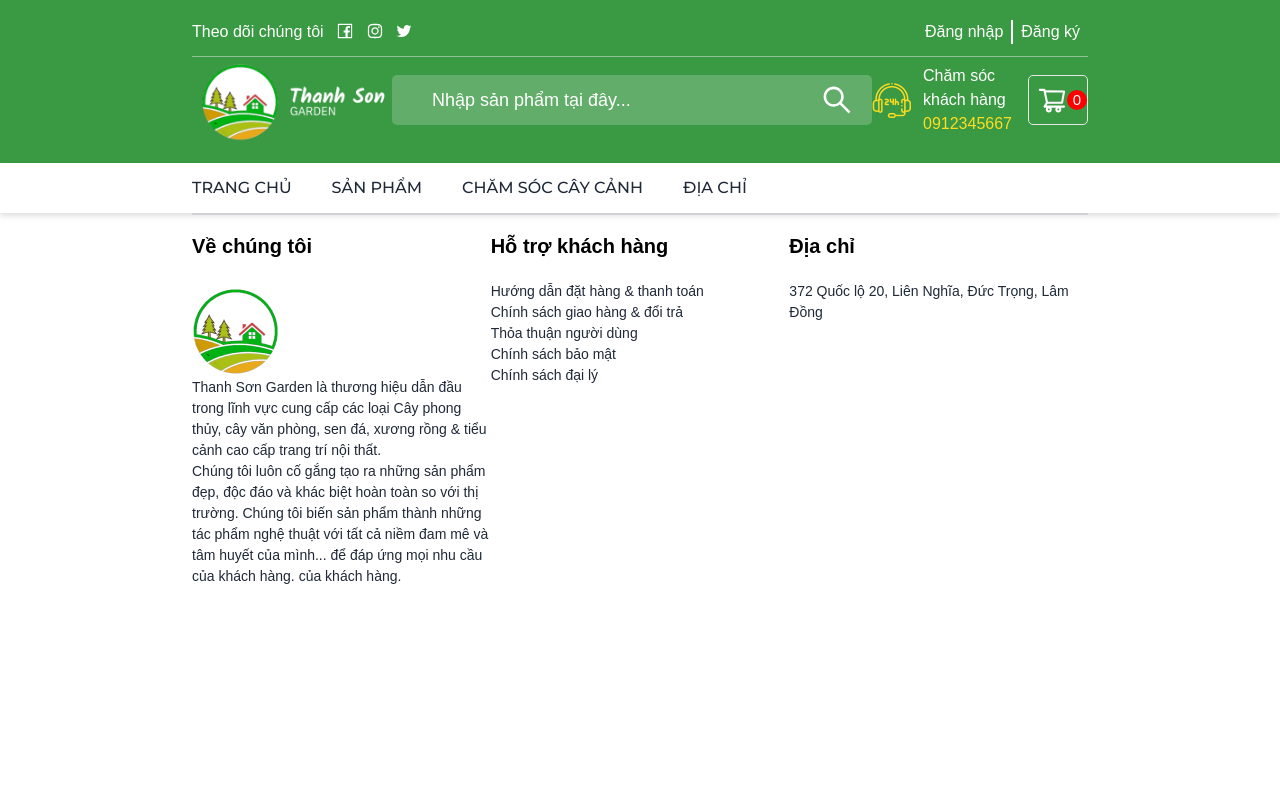
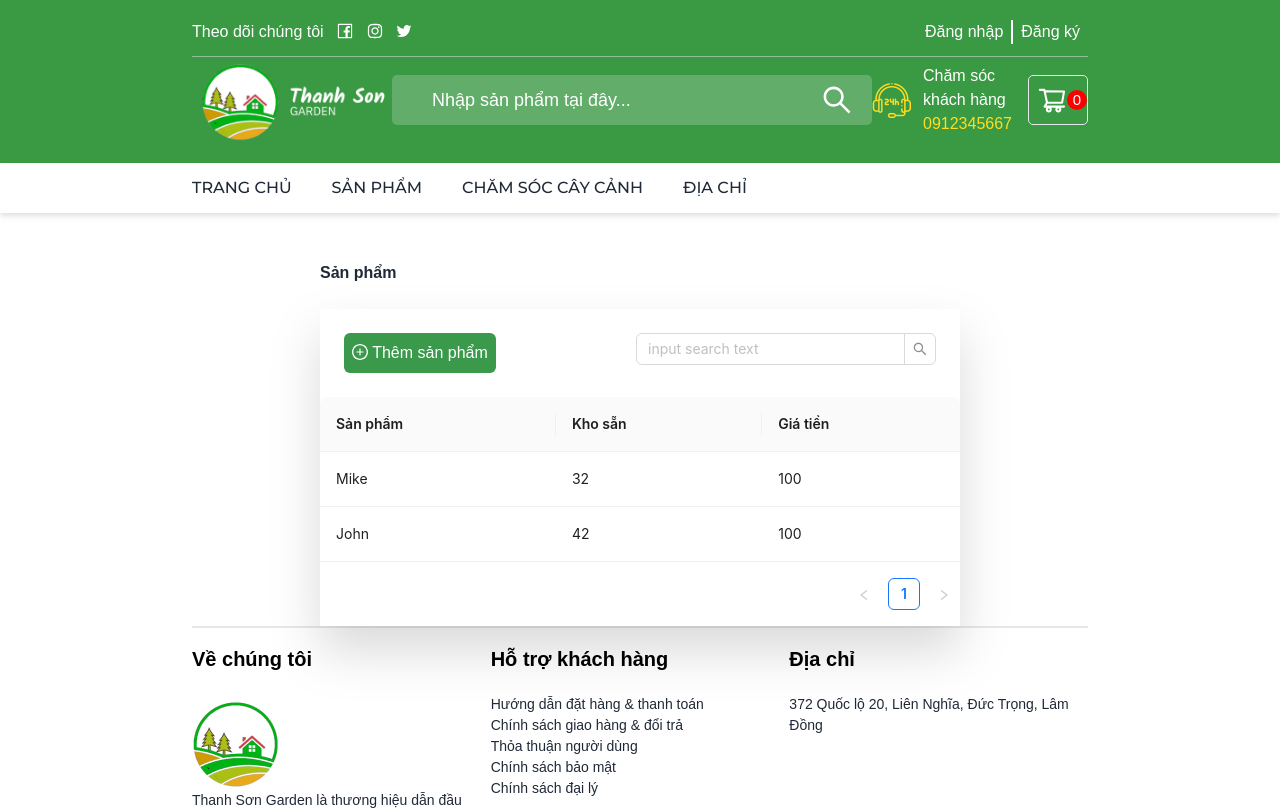
Before and after one commit to Capstone-Bonsai/bonsai_FE, a React (Vite) app: page /admin/product in a window 1280 px wide. Shown: the top 810 px of the page. Built offline with nearby package versions, Linux system fonts and the light colour scheme.

Commit message:
admin page

```diff
--- /dev/null
+++ b/src/pages/AdminPage/ProductManage.jsx
@@ -0,0 +1,73 @@
+import React, { useState } from "react";
+import { PlusCircleOutlined } from "@ant-design/icons";
+import { Table, Button, Input } from "antd";
+const { Search } = Input;
+function ProductManage() {
+  const dataSource = [
+    {
+      key: "1",
+      sanpham: "Mike",
+      khosan: 32,
+      giatien: 100.0,
+    },
+    {
+      key: "2",
+      sanpham: "John",
+      khosan: 42,
+      giatien: 100.0,
+    },
+  ];
+
+  const columns = [
+    {
+      title: "Sản phẩm",
+      dataIndex: "sanpham",
+      key: "sanpham",
+    },
+    {
+      title: "Kho sẵn",
+      dataIndex: "khosan",
+      key: "khosan",
+    },
+    {
+      title: "Giá tiền",
+      dataIndex: "giatien",
+      key: "giatien",
+    },
+  ];
+
+  const onSearch = (value, _e, info) => console.log(info?.source, value);
+
+  return (
+    <>
+      <div className="flex justify-center mt-12">
+        <div className="w-[50%]">
+          <div className="font-semibold mb-6">Sản phẩm</div>
+          <div className="bg-[#ffffff] drop-shadow-2xl">
+            <div className="flex justify-between p-6">
+              <div>
+                <button
+                  className="hover:bg-[#ffffff] hover:text-[#3A994A] bg-[#3A994A] text-[#ffffff] rounded-md py-2 px-2"
+                  onClick={() => {}}
+                >
+                  <PlusCircleOutlined /> Thêm sản phẩm
+                </button>
+              </div>
+              <div className="pr-0">
+                <Search
+                  placeholder="input search text"
+                  onSearch={onSearch}
+                  className="w-[300px]"
+                  allowClear
+                />
+              </div>
+            </div>
+            <Table dataSource={dataSource} columns={columns} />
+          </div>
+        </div>
+      </div>
+    </>
+  );
+}
+
+export default ProductManage;
--- a/src/pages/HomePage/Home.jsx
+++ b/src/pages/HomePage/Home.jsx
@@ -25,7 +25,7 @@ function Home() {
 
         <div className="w-[70%] m-auto mt-6 grid grid-cols-1 lg:grid-cols-2 gap-3">
           <Link
-            class="min-h-[220px] col hover:opacity-50 bg-cover bg-no-repeat"
+            className="min-h-[220px] col hover:opacity-50 bg-cover bg-no-repeat"
             style={{ backgroundImage: `url(${BannerMuaBan})` }}
             to='/service'
           >
@@ -34,7 +34,7 @@ function Home() {
             </div>
           </Link>
           <Link
-            class="min-h-[220px] col hover:opacity-50 bg-cover bg-no-repeat"
+            className="min-h-[220px] col hover:opacity-50 bg-cover bg-no-repeat"
             style={{ backgroundImage: `url(${BannerDichVu})` }}
             to='/service'
           >
--- a/src/router/Router.jsx
+++ b/src/router/Router.jsx
@@ -6,6 +6,7 @@ import Product from "../pages/Product/Product";
 import ProductDetail from "../pages/Product/ProductDetail";
 import ShoppingCart from "../pages/Product/ShoppingCart";
 import ServiceListPage from "../pages/ServicePage/ServiceListPage";
+import ProductManage from "../pages/AdminPage/ProductManage";
 function Router() {
   const element = useRoutes([
     {
@@ -28,6 +29,11 @@ function Router() {
       path: "/service",
       element: <ServiceListPage />,
     },
+    //test
+    {
+      path: "/admin/product",
+      element: <ProductManage />,
+    }
   ]);
   if (!element) return null;
   return (
```
